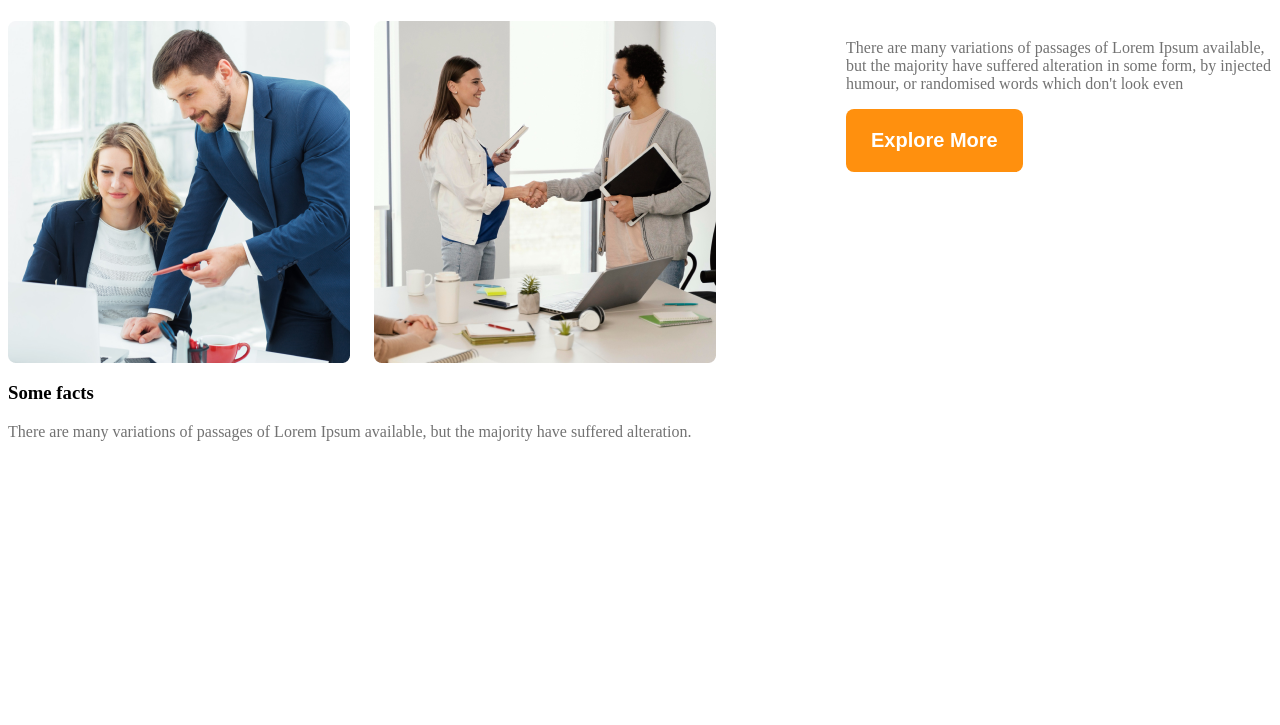
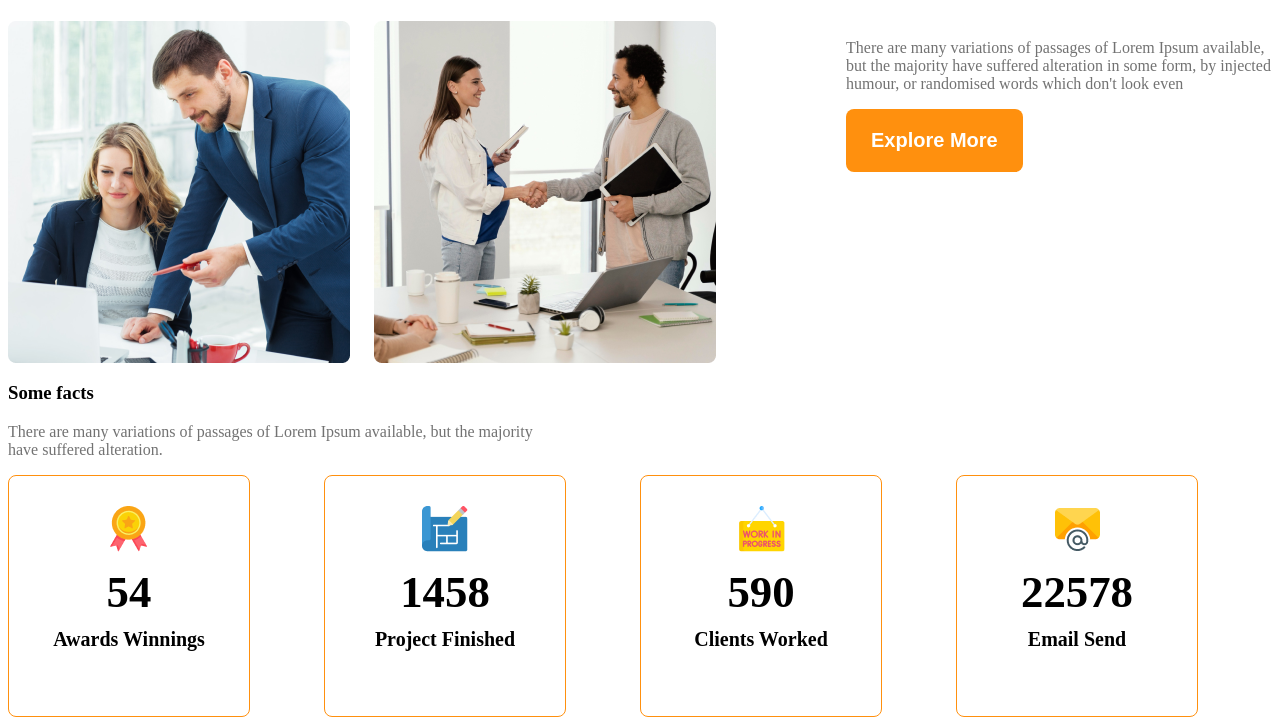
Before and after one commit to SujanChakma679/g3-architect-website, a plain HTML site: page index.html in a window 1280 px wide. Shown: the part 1521-2246 px from the top of the page. Before the commit the page ends 2138 px from the top, so only its background shows below. Drawn offline with Linux system fonts and the light colour scheme.

Commit message:
some facts section figure and it's style

```diff
--- a/index.html
+++ b/index.html
@@ -59,31 +59,39 @@
          <!-- some facts -->
           <section class="some-facts">
             <h3>Some facts</h3>
-            <p class="text-light-gray">
+            <p class="text-light-gray fact-description">
                 There are many variations of passages of Lorem Ipsum available, but the majority have suffered alteration.
             </p>
             <div class="facts-container">
-                <!-- .fact*4>img.fact-icon+h4.fact-number+h5.fact-name -->
-                   <div class="fact">
-                    <img src="" alt="" class="fact-icon">
-                    <h4 class="fact-number"></h4>
-                    <h5 class="fact-name"></h5>
-                   </div>
-                   <div class="fact">
-                    <img src="" alt="" class="fact-icon">
-                    <h4 class="fact-number"></h4>
-                    <h5 class="fact-name"></h5>
-                   </div>
-                   <div class="fact">
-                    <img src="" alt="" class="fact-icon">
-                    <h4 class="fact-number"></h4>
-                    <h5 class="fact-name"></h5>
-                   </div>
-                   <div class="fact">
-                    <img src="" alt="" class="fact-icon">
-                    <h4 class="fact-number"></h4>
-                    <h5 class="fact-name"></h5>
-                   </div>
+                <!-- .fact-card*4>img.fact-icon+h4.fact-number+h5.fact-name -->
+                <div class="fact-card display-flex">
+                    <div>
+                        <img src="images/icons/ribon.png" alt="" class="fact-icon">
+                        <h4 class="fact-number">54</h4>
+                        <h5 class="fact-name">Awards Winnings</h5>
+                    </div>
+                </div>
+                <div class="fact-card display-flex">
+                    <div>
+                        <img src="images/icons/projects.png" alt="" class="fact-icon">
+                        <h4 class="fact-number">1458</h4>
+                        <h5 class="fact-name">Project Finished</h5>
+                    </div>
+                </div>
+                <div class="fact-card display-flex">
+                    <div>
+                        <img src="images/icons/customers.png" alt="" class="fact-icon">
+                        <h4 class="fact-number">590</h4>
+                        <h5 class="fact-name">Clients Worked</h5>
+                    </div>
+                </div>
+                <div class="fact-card display-flex">
+                    <div>
+                        <img src="images/icons/email.png" alt="" class="fact-icon">
+                        <h4 class="fact-number">22578</h4>
+                        <h5 class="fact-name">Email Send</h5>
+                    </div>
+                </div>
             </div>
 
           </section>
--- a/styles/architect.css
+++ b/styles/architect.css
@@ -119,6 +119,35 @@ main{
     font-weight: 500;
 }
 
+/* some facts related style */
+.facts-container{
+    display: grid;
+    grid-template-columns: repeat(4, 1fr);
+}
+
+.fact-card{
+    border: 1px solid #FF900E;
+    height: 240px;
+    width: 240px;
+    border-radius: 8px;
+    text-align: center;
+    align-items: center;
+    justify-content: center;
+}
+.fact-number{
+    font-size: 2.8rem;
+    font-weight: 600;
+    margin-top: 10px;
+    margin-bottom: 5px;
+}
+.fact-name{
+    font-size: 1.25rem;
+    font-weight: 600;
+    margin-top: 10px;
+}
+.fact-description{
+    max-width: 540px;
+}
 
 /* responsive media query */
 
```
